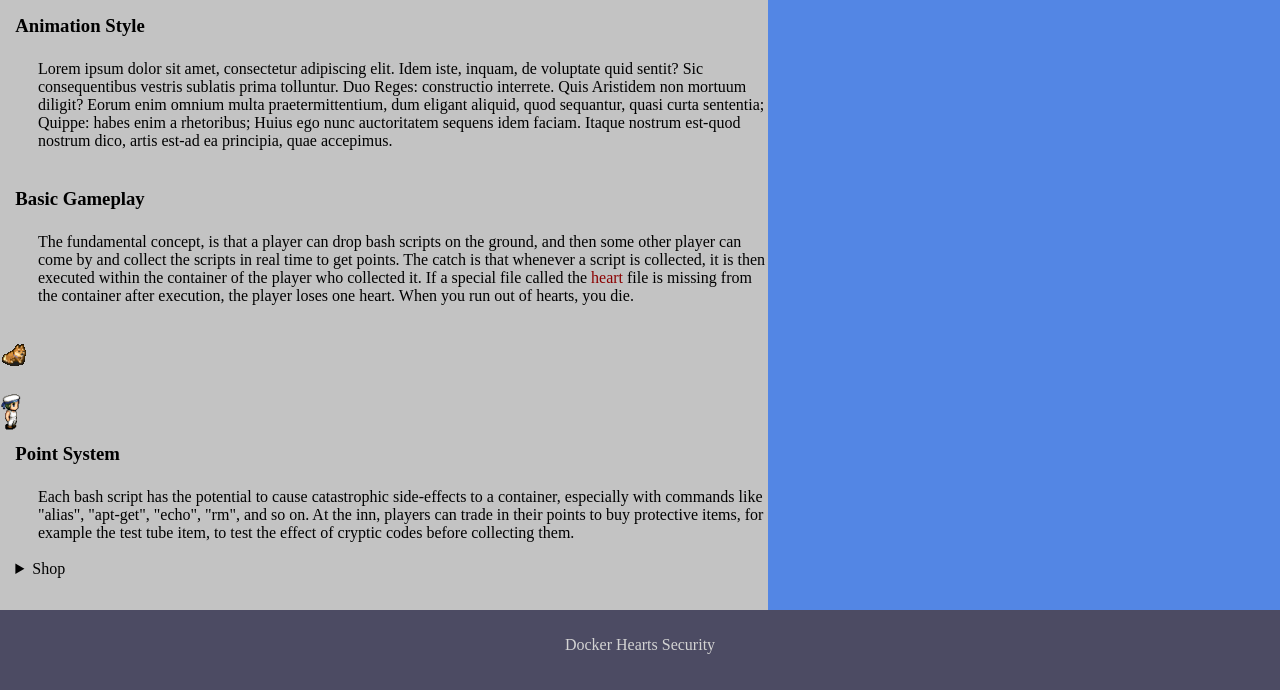
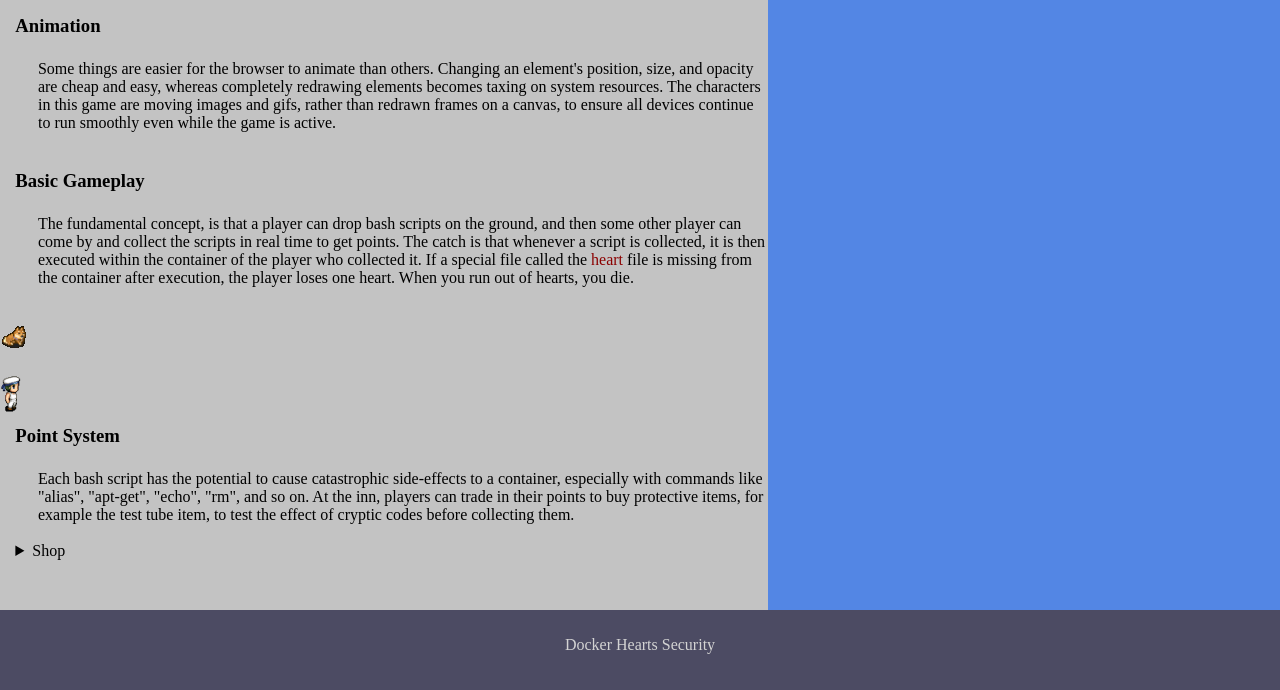
Before and after one commit to jamangi/DockerHeartsInfo, a plain HTML site: page game.html in a window 1280 px wide. Shown: the part 110-800 px from the top of the page. Drawn offline with Linux system fonts and the light colour scheme.

Commit message:
add animation paragraph

```diff
--- a/game.html
+++ b/game.html
@@ -21,9 +21,9 @@
     <article>
         <h1 style="text-align: center;"> Gameplay </h1><br>
         <section data-img="images/ships.png">
-            <h1>Animation Style</h1>
+            <h1>Animation</h1>
             <p>
-                Lorem ipsum dolor sit amet, consectetur adipiscing elit. Idem iste, inquam, de voluptate quid sentit? Sic consequentibus vestris sublatis prima tolluntur. Duo Reges: constructio interrete. Quis Aristidem non mortuum diligit? Eorum enim omnium multa praetermittentium, dum eligant aliquid, quod sequantur, quasi curta sententia; Quippe: habes enim a rhetoribus; Huius ego nunc auctoritatem sequens idem faciam. Itaque nostrum est-quod nostrum dico, artis est-ad ea principia, quae accepimus.
+                Some things are easier for the browser to animate than others. Changing an element's position, size, and opacity are cheap and easy, whereas completely redrawing elements becomes taxing on system resources. The characters in this game are moving images and gifs, rather than redrawn frames on a canvas, to ensure all devices continue to run smoothly even while the game is active.
             </p>
 
         </section>
```
